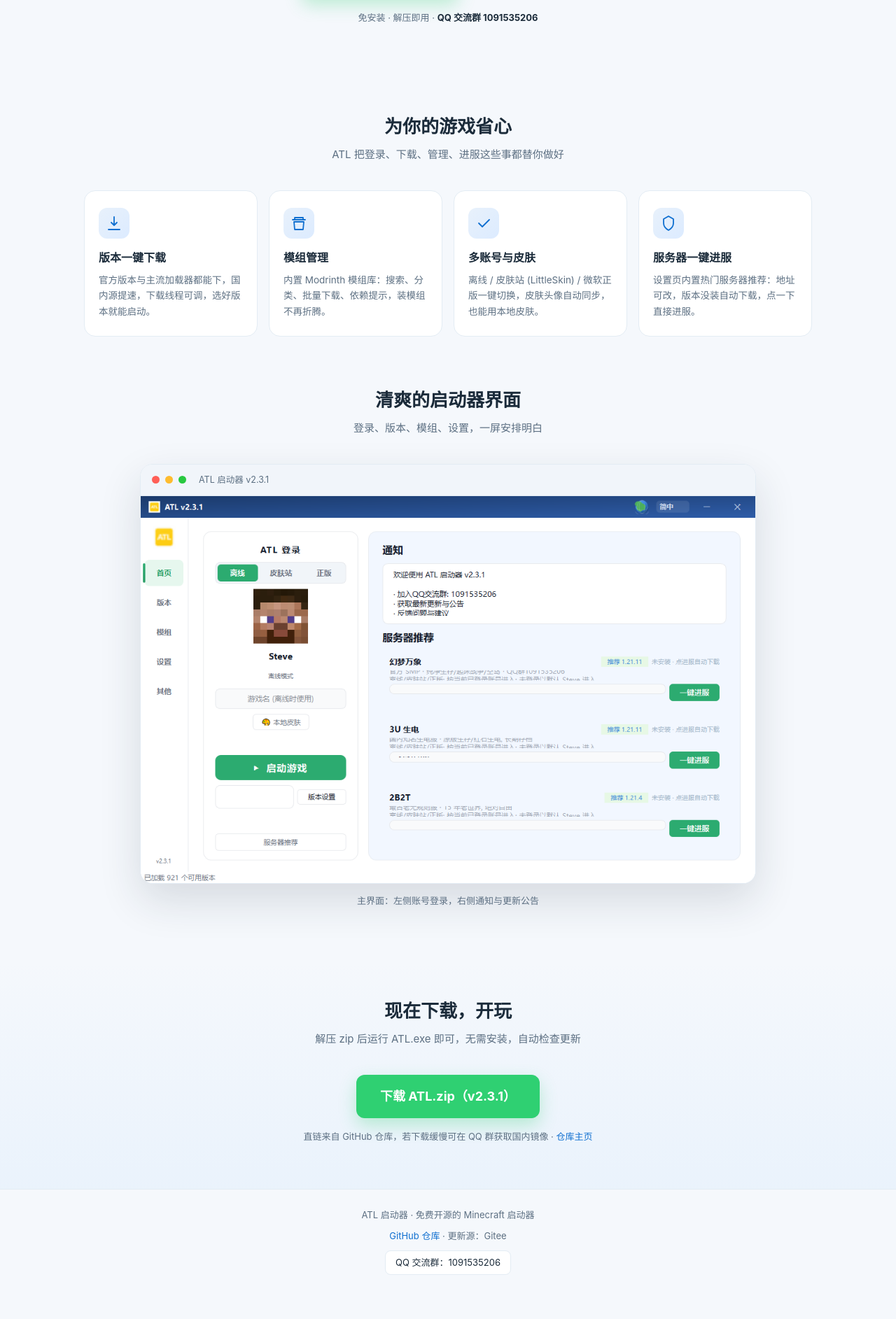
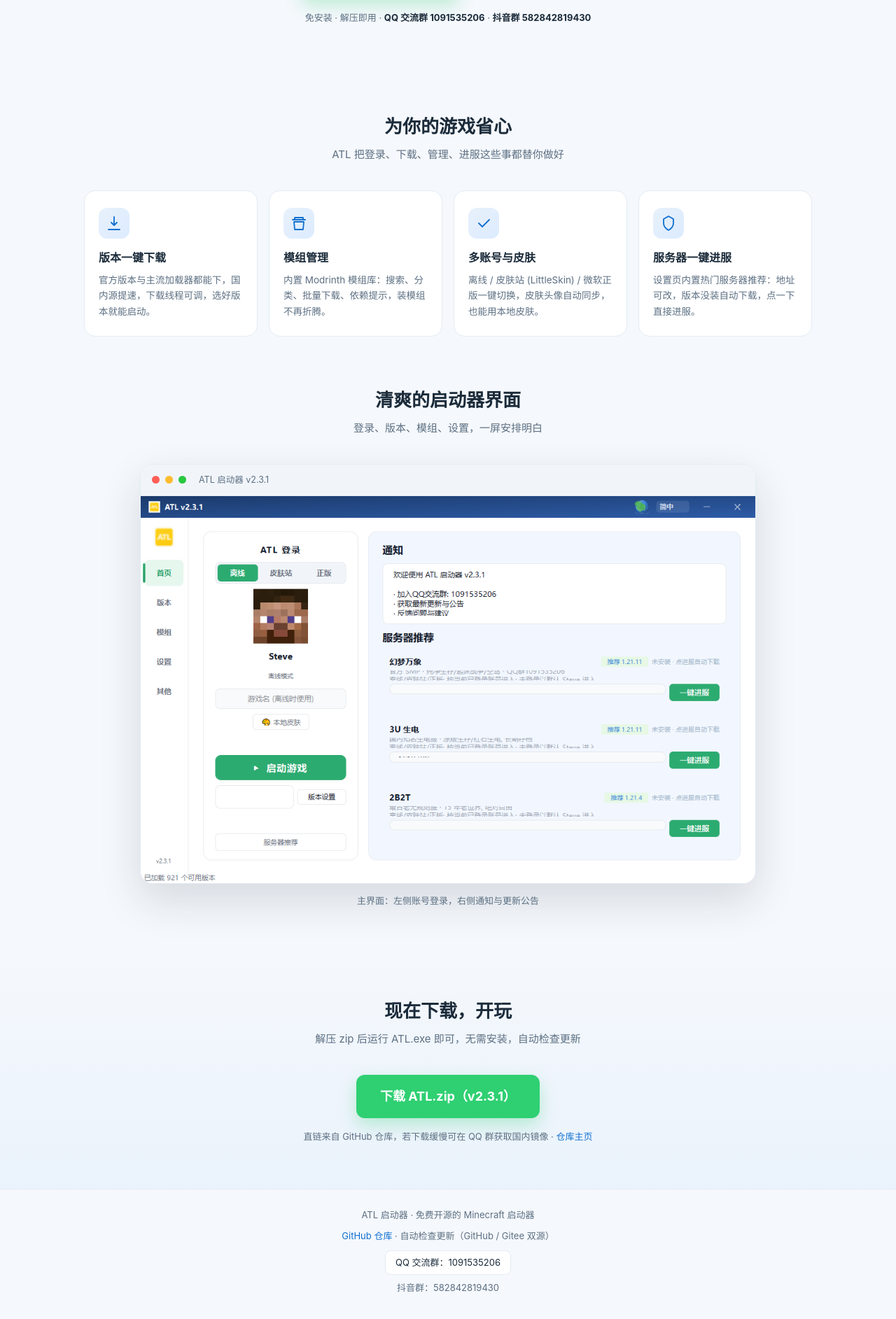
Before and after one commit to dengwok/atl-1, a plain HTML site: page index.html in a window 1280 px wide. Shown: the part 561-2446 px from the top of the page at 70% size. Before the commit the page ends 2417 px from the top, so only its background shows below. Drawn offline with Linux system fonts and the light colour scheme.

Commit message:
宣传页: 关键词改为ATL启动器词族, 新增抖音群 582842819430, 更新源文案修正为双源

```diff
--- a/index.html
+++ b/index.html
@@ -5,7 +5,7 @@
 <meta name="viewport" content="width=device-width, initial-scale=1">
 <title>ATL启动器 - 免费开源 Minecraft 启动器 | 官方下载</title>
 <meta name="description" content="ATL启动器是一款免费开源的 Minecraft 启动器：离线/皮肤站/正版三账号登录、版本一键下载、模组管理、热门服务器一键进服。Windows 免费下载，自动检查更新。">
-<meta name="keywords" content="ATL启动器,ATL,我的世界启动器,Minecraft启动器,MC启动器,PCL替代,免费启动器,幻梦万象">
+<meta name="keywords" content="ATL启动器,ATL启动器官网,ATL启动器下载,ATL 启动器,幻梦万象启动器,我的世界启动器,Minecraft启动器,MC启动器,免费启动器,自动更新,幻梦万象">
 <meta property="og:title" content="ATL启动器 - 免费开源 Minecraft 启动器">
 <meta property="og:description" content="免费开源的 Minecraft 启动器：三账号登录、版本一键下载、模组管理、服务器一键进服。">
 <meta property="og:type" content="website">
@@ -147,7 +147,7 @@ footer .qq{display:inline-block;background:#fff;border:1px solid var(--line);bor
       <a class="btn btn-main" href="https://github.com/dengwok/atl-1/raw/main/ATL.zip" id="dlMain">下载 ATL.zip（v2.3.1）</a>
       <a class="btn btn-ghost" href="https://github.com/dengwok/atl-1" target="_blank" rel="noopener">查看 GitHub 仓库</a>
     </div>
-    <div class="hero-meta">免安装 · 解压即用 · <b>QQ 交流群 1091535206</b></div>
+    <div class="hero-meta">免安装 · 解压即用 · <b>QQ 交流群 1091535206</b> · <b>抖音群 582842819430</b></div>
   </div>
 </header>
 
@@ -208,9 +208,10 @@ footer .qq{display:inline-block;background:#fff;border:1px solid var(--line);bor
     <div>ATL 启动器 · 免费开源的 Minecraft 启动器</div>
     <div style="margin-top:8px">
       <a href="https://github.com/dengwok/atl-1" target="_blank" rel="noopener">GitHub 仓库</a>
-      <span> · 更新源：Gitee</span>
+      <span> · 自动检查更新（GitHub / Gitee 双源）</span>
     </div>
     <a class="qq" href="https://qm.qq.com/q/1091535206">QQ 交流群：1091535206</a>
+    <div style="margin-top:8px">抖音群：582842819430</div>
   </div>
 </footer>
 
```
